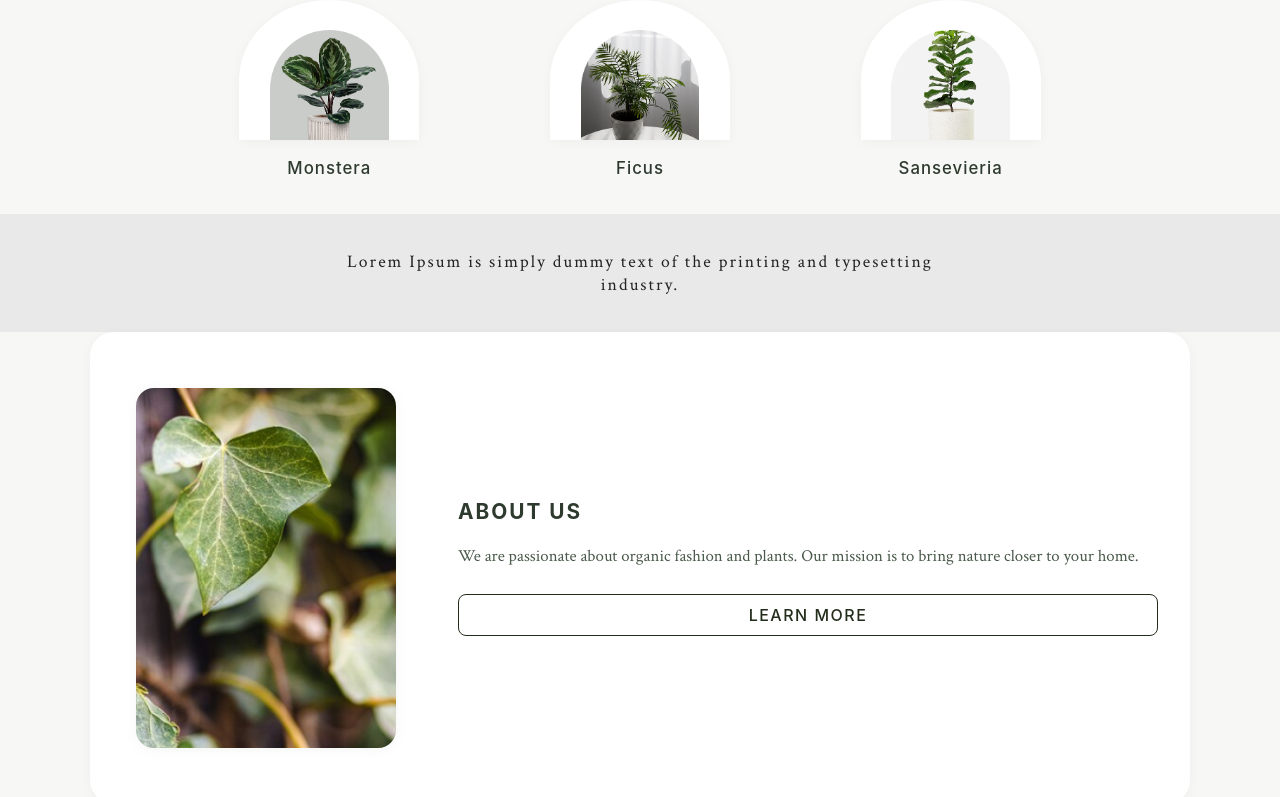
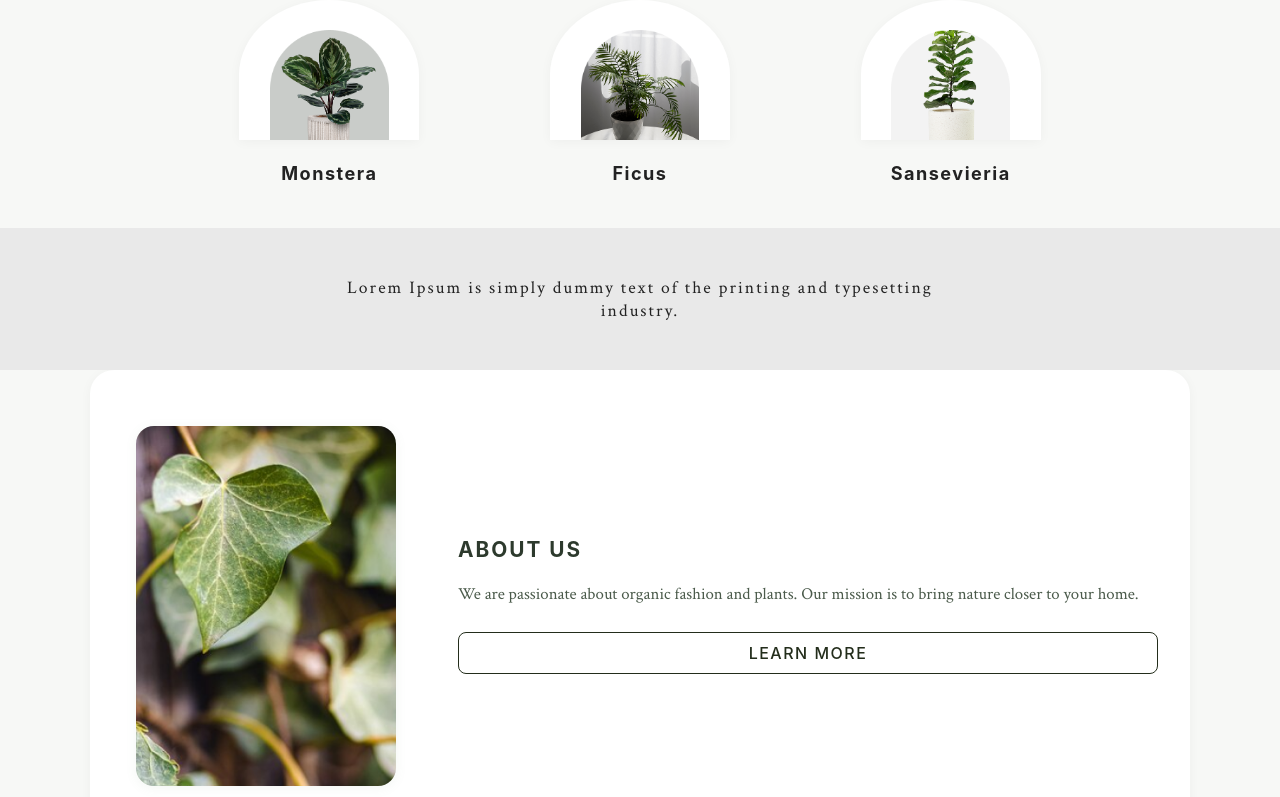
Before and after one commit to chasov-artem/organic-repo, a React (Vite) app: page / in a window 1280 px wide. Shown: the part 1022-1819 px from the top of the page. Built offline with nearby package versions, Linux system fonts and the light colour scheme.

Commit message:
style: New Collection

```diff
--- a/src/components/NewCollection/NewCollection.module.scss
+++ b/src/components/NewCollection/NewCollection.module.scss
@@ -39,7 +39,7 @@
     width: 180px;
     height: 140px;
     background: #fff;
-    border-radius: 90px 90px 0 0 / 80px 80px 0 0;
+    border-radius: 120px 120px 0 0 / 100px 100px 0 0;
     display: flex;
     align-items: flex-end;
     justify-content: center;
@@ -59,24 +59,30 @@
   }
 
   &__name {
-    font-size: 1.05rem;
+    font-size: 1.13rem;
     font-family: "Inter", Arial, sans-serif;
-    font-weight: 500;
-    color: #2d3a2d;
+    font-weight: 700;
+    color: #222;
     text-align: center;
-    margin-top: 18px;
-    letter-spacing: 1px;
+    margin-top: 22px;
+    margin-bottom: 8px;
+    letter-spacing: 1.5px;
     text-transform: capitalize;
   }
 
   &__desc-wrap {
-    width: 100%;
+    width: 100vw;
     background: #e9e9e9;
     margin-top: 36px;
-    padding: 36px 0 36px 0;
+    padding: 48px 0 48px 0;
     display: flex;
     justify-content: center;
     align-items: center;
+    position: relative;
+    left: 50%;
+    right: 50%;
+    margin-left: -50vw;
+    margin-right: -50vw;
   }
   &__desc {
     font-size: 1.1rem;
@@ -97,7 +103,7 @@
     &__img-arc {
       width: 120px;
       height: 90px;
-      border-radius: 60px 60px 0 0 / 45px 45px 0 0;
+      border-radius: 80px 80px 0 0 / 60px 60px 0 0;
     }
     &__img {
       width: 70px;
```
